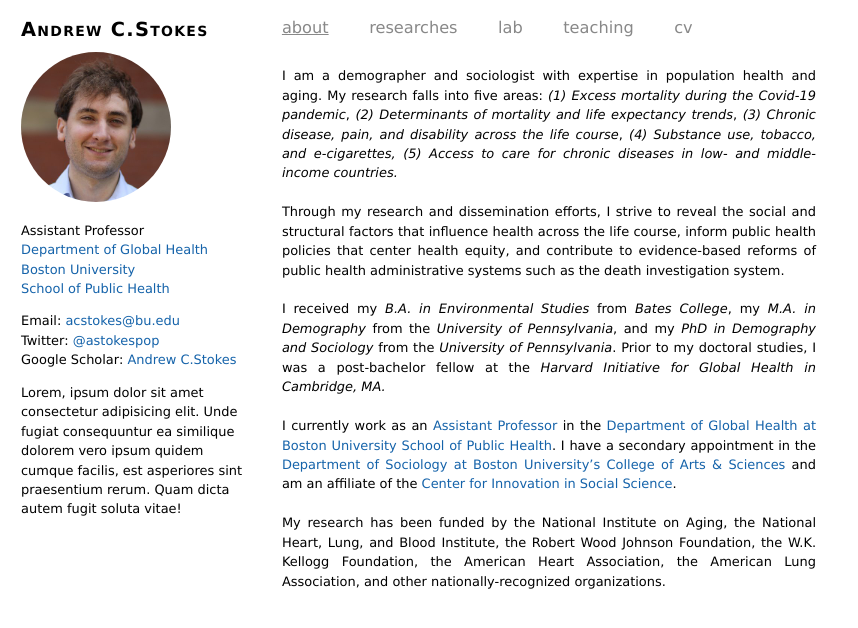
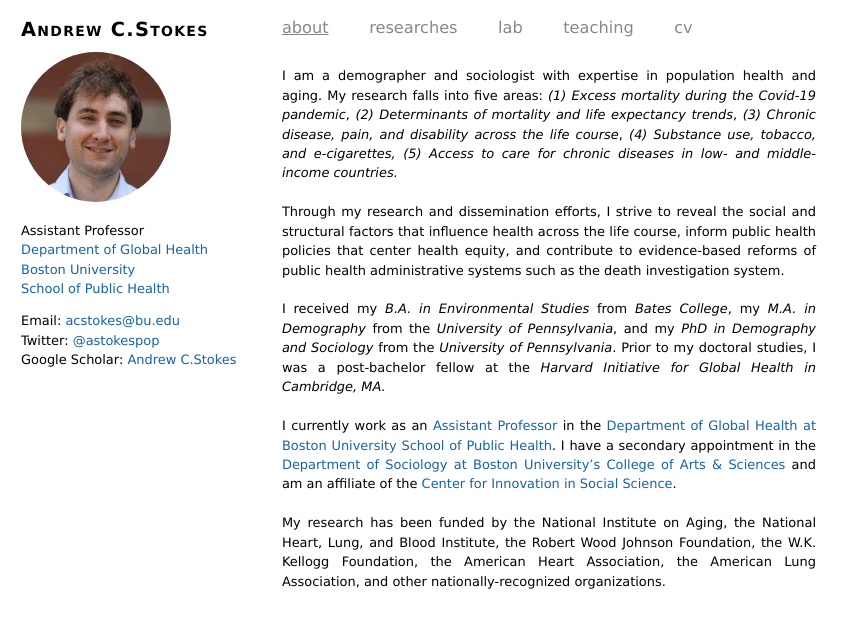
Before and after one commit to Aykerimm/andrew-profile, a Jekyll site: the page built from index.html, in a window 1280 px wide. Shown: the top 628 px of the page, without its empty margins (0-858 px from the left). Built offline with Jekyll 4.4.1, drawn with Linux system fonts in a browser that asks for light colours.

Commit message:
Remove lorem ipsum

```diff
--- a/_includes/info.html
+++ b/_includes/info.html
@@ -13,5 +13,4 @@
         <div>Google Scholar: <a class="info__url" href="https://scholar.google.com/citations?hl=en&user=OjWXOSsAAAAJ">{{ site.data.author.name }}</a></div>
     </div>
 
-    <p>Lorem, ipsum dolor sit amet consectetur adipisicing elit. Unde fugiat consequuntur ea similique dolorem vero ipsum quidem cumque facilis, est asperiores sint praesentium rerum. Quam dicta autem fugit soluta vitae!</p>
 </div>
```
